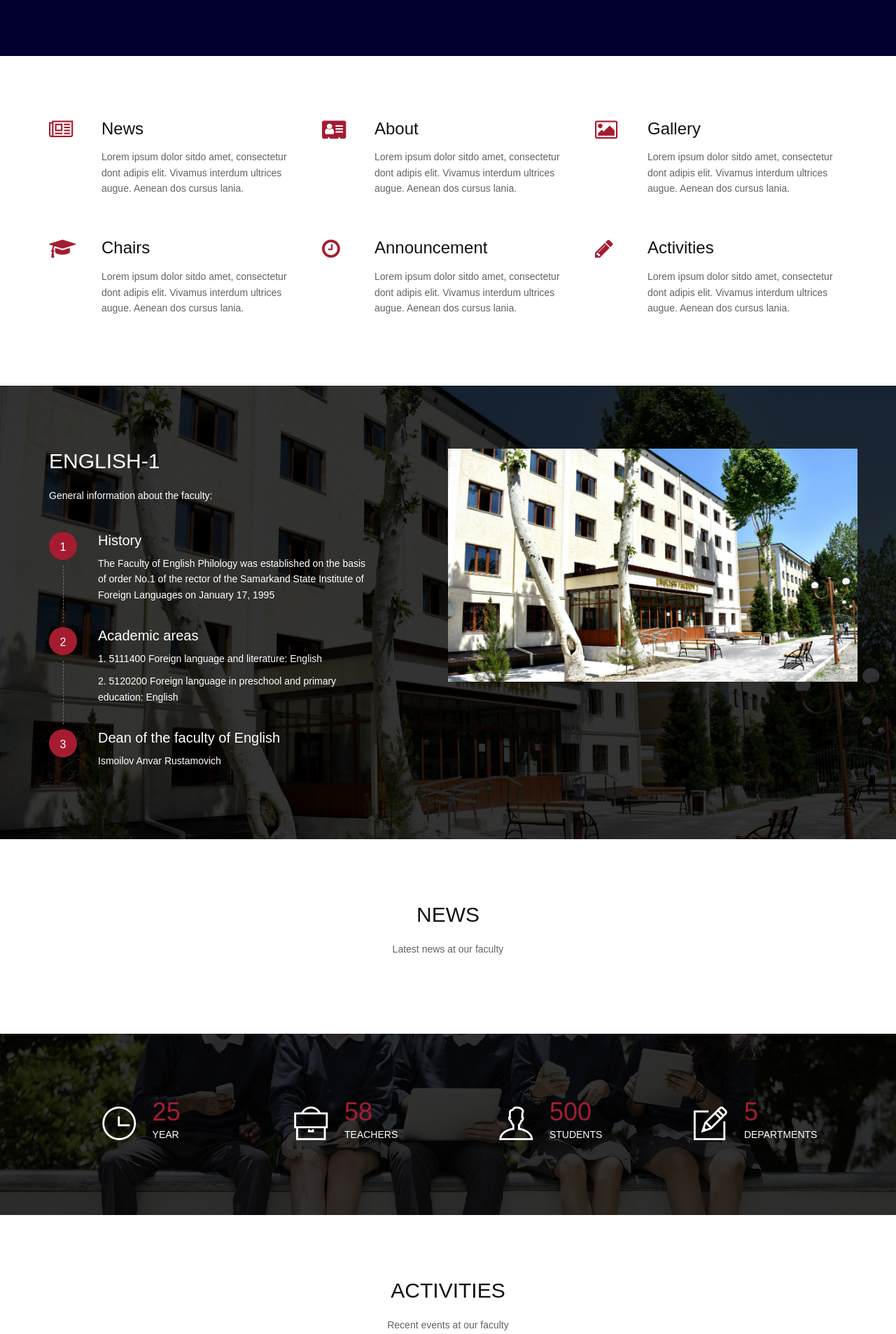
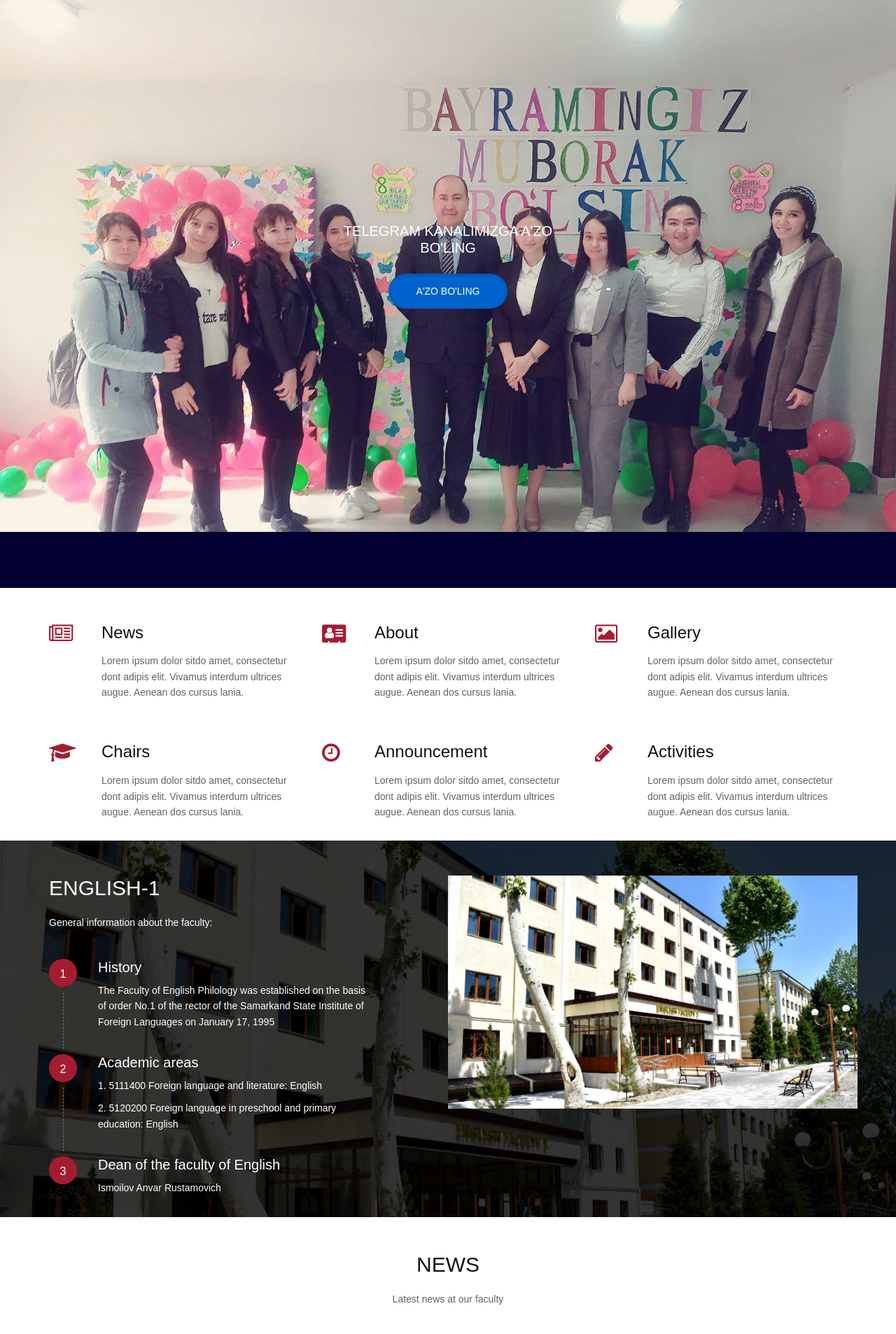
Before and after one commit to EldorAxmedov/EldorAxmedov-English, a Yii app: template views/site/index.php in a window 1280 px wide. Shown: the part 168-2074 px from the top of the page at 70% size. Run offline with PHP 8.4 and a stand-in for Yii, Linux system fonts and the light colour scheme; the template is opened without the code that fills it, so the values that code supplies are empty; some libraries are stand-ins or nearby versions.

Commit message:
some change

```diff
--- a/config/web.php
+++ b/config/web.php
@@ -29,6 +29,7 @@
         'request' => [
             // !!! insert a secret key in the following (if it is empty) - this is required by cookie validation
             'cookieValidationKey' => 'x38LI6UPgs2d5vjKC_-llackT8O4859f',
+            'baseUrl'=> '',
         ],
         'cache' => [
             'class' => 'yii\caching\FileCache',
--- a/views/layouts/main.php
+++ b/views/layouts/main.php
@@ -93,6 +93,7 @@
                     <ul>
                         <li><a href="<?=Yii::$app->homeUrl?>"><?=Yii::t('yii','Home')?></a></li>
                         <li><a href="<?=Url::to(['site/news'])?>"><?=Yii::t('yii','News')?></a></li>
+                        <li><a href="<?=Url::to(['site/chairs'])?>"><?=Yii::t('yii','Chairs')?></a></li>
                         <li><a href="<?=Url::to(['site/about'])?>"><?=Yii::t('yii','About')?></a></li>
 
                     </ul>
--- a/views/site/chairs.php
+++ b/views/site/chairs.php
@@ -1,4 +1,5 @@
 <?php
+use yii\helpers\Url;
 $this->title = Yii::t('yii', 'Chairs');
 $this->params['breadcrumbs'][] = $this->title;
 ?>
@@ -16,9 +17,9 @@
                     <div class="card">
                         <img src="/upload/<?=$itemchair->img?>" class="card-img-top chair_img" alt="...">
                         <div class="card-body">
-                            <h5 class="card-title"><?=$itemchair->getTitle()?></h5>
+                            <h5 class="card-title"><a class="chair_title" href="<?=Url::to(['post/view', 'id'=>$itemchair->id])?>"><?=$itemchair->getTitle()?></a></h5>
                             <p class="card-text"><?=mb_substr($itemchair->getDescription(), 0, 300)?>....</p>
-                            <p class="card-text"><small class="text-muted"><?=Yii::$app->formatter->asDate($itemchair->created_at);?></small></p>
+                            <p class="card-text"><i class="fa fa-calendar-o"> <?=Yii::$app->formatter->asDate($itemchair->created_at);?></i></p>
 
                         </div>
                     </div>
--- a/views/site/index.php
+++ b/views/site/index.php
@@ -13,25 +13,21 @@
 <!-- Hero section -->
 <section class="hero-section">
     <div class="hero-slider owl-carousel">
-        <?php foreach($sliders as $slider): ?>
-            <div class="hs-item set-bg" data-setbg="<?=Yii::$app->homeUrl?>/img/gallery/1.jpg">
+           <div class="hs-item set-bg" data-setbg="/img/gallery/1.jpg">
                 <div class="hs-text">
                     <div class="container">
                         <div class="row">
-                            <div class="col-lg-8">
-                                <div class="hs-subtitle"><?=$slider->category->name?></div>
-
-                                <h2 class="hs-title"><?=mb_substr($slider->getDescription(), 0, 100);?>...</h2>
-
-                                <div class="site-btn"><a href="<?=Url::to(['post/view', 'id'=>$slider->id])?>"><?=Yii::t('yii','READ MORE')?></a></div>
+                            <div class="col-lg-4 offset-lg-4">
+                                <h2 class="hs-title">Telegram kanalimizga a'zo bo'ling</h2>
+                                <a href="#" class="btn btn-primary btn-lg active site-btn" role="button" aria-pressed="true">A'zo bo'ling</a>
                             </div>
                         </div>
                     </div>
                 </div>
             </div>
-        <?endforeach;?>
-    </div>
+        </div>
 </section>
+
 <!-- Hero section end -->
 
 
@@ -124,7 +120,7 @@
 
 
 <!-- Enroll section -->
-<section class="enroll-section spad set-bg" id="about" data-setbg="<?=Yii::$app->homeUrl?>/upload/global/english_faculty_1.jpg">
+<section class="enroll-section spad set-bg" id="about" data-setbg="/upload/global/english_faculty_1.jpg">
     <div class="container">
         <div class="row">
             <div class="col-lg-5">
@@ -191,7 +187,7 @@
 
 
 <!-- Fact section -->
-<section class="fact-section spad set-bg" data-setbg="<?=Yii::$app->homeUrl?>/img/fact-bg.jpg">
+<section class="fact-section spad set-bg" data-setbg="/img/fact-bg.jpg">
     <div class="container">
         <div class="row">
             <div class="col-sm-6 col-lg-3 fact">
--- a/web/css/style.css
+++ b/web/css/style.css
@@ -86,8 +86,8 @@
 -----------------------*/
 
 .spad {
-	padding-top: 90px;
-	padding-bottom: 90px;
+	padding-top: 50px;
+	padding-bottom: 20px;
 }
 
 .section-title {
@@ -171,8 +171,8 @@
 .chairs{
 	margin-top: 20px;
 }
-.chair_img{
-
+.chair_title{
+color: #111111;
 }
 
 
@@ -396,7 +396,8 @@
 
 .hs-item .hs-title {
 	color: #fff;
-	font-size: 48px;
+	font-size: 20px;
+	text-transform: uppercase;
 	margin-bottom: 25px;
 	position: relative;
 	left: 150px;
@@ -415,18 +416,25 @@
 }
 
 .hs-item .site-btn {
-	margin-top: 30px;
 	opacity: 0;
-	top: 50px;
+
+}
+.owl-item.active .site-btn{
+	opacity: 1;
+}
+.site-btn a{
+	margin: auto;
+	text-align: center;
 }
 
 .owl-item.active .hs-item .hs-title,
 .owl-item.active .hs-item .hs-des,
 .owl-item.active .hs-item .hs-subtitle,
-.owl-item.active .hs-item .site-btn {
+.owl-item.active .hs-item {
 	left: 0;
 	top: 0;
 	opacity: 1;
+	text-align: center;
 }
 
 .owl-item.active .hs-item .hs-subtitle {
@@ -668,7 +676,7 @@
 }
 
 .course-item .course-thumb {
-	margin-bottom: 45px;
+	margin-bottom: 25px;
 	position: relative;
 }
 
@@ -690,23 +698,25 @@
 	background: #a51c30;
 	padding: 10px 15px;
 	text-align: center;
-	font-size: 13px;
+	font-size: 10px;
 	text-transform: uppercase;
-	font-weight: bold;
 	color: #fff;
 	display: inline-block;
 	border-radius: 50px;
-	letter-spacing: 2px;
+	letter-spacing: 1px;
 }
 
 .course-item .course-info {
 	text-align: center;
 	margin: 0 -15px;
+}
+.course-item .course-info p{
+	font-size: 20px;
 }
 
 .course-item .course-info .date {
 	color: #a51c30;
-	font-size: 14px;
+	font-size: 20px;
 	margin-bottom: 10px;
 }
 
@@ -753,6 +763,7 @@
 
 .fact {
 	text-align: center;
+	margin:50px auto 50px auto;
 }
 
 .fact-icon {
@@ -1384,10 +1395,12 @@
 	font-size: 29px;
 	font-weight: 400;
 	margin-bottom: 10px;
+	text-align: center;
 }
 
 .post-item .post-content h3 a {
 	color: #111111;
+
 }
 
 .post-item .post-content p {
@@ -1397,6 +1410,10 @@
 }
 .post-content{
 	margin-top: 60px;
+}
+
+.post-content p{
+	color: #111111;
 }
 .post-item .post-meta {
 	margin-bottom: 10px;
@@ -1633,6 +1650,9 @@
 	line-height: 1.5;
 	margin-bottom: 10px;
 }
+.widget .recent-post-widget .rp-content h6 a{
+	color: #111111;
+}
 
 .widget .tags a {
 	min-width: 80px;
```
Also changed, not shown: other parts of views/site/index.php (+14 -14 lines), views/post/view.php (+10 -9 lines), views/site/about.php (+6 -6 lines), views/site/news.php (+12 -13 lines), web/upload/English_1.png (added), 1 other file.
